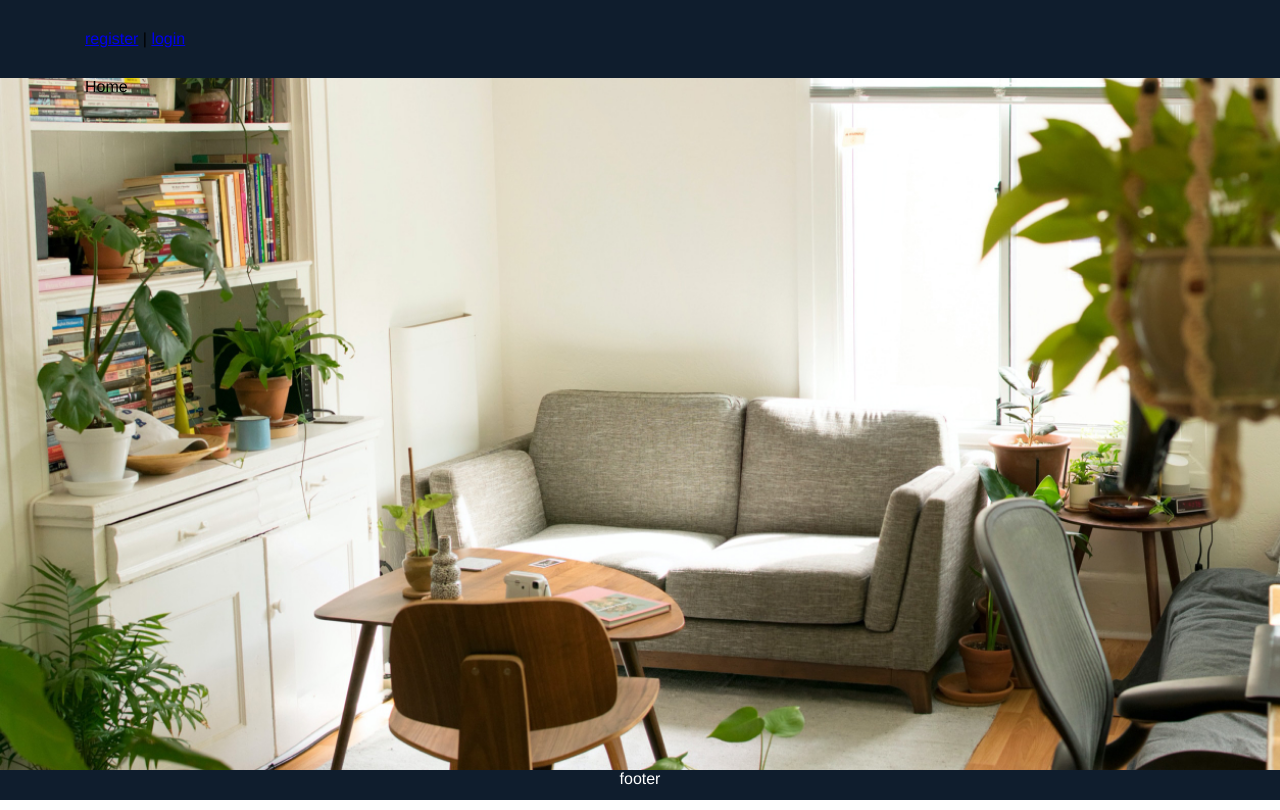
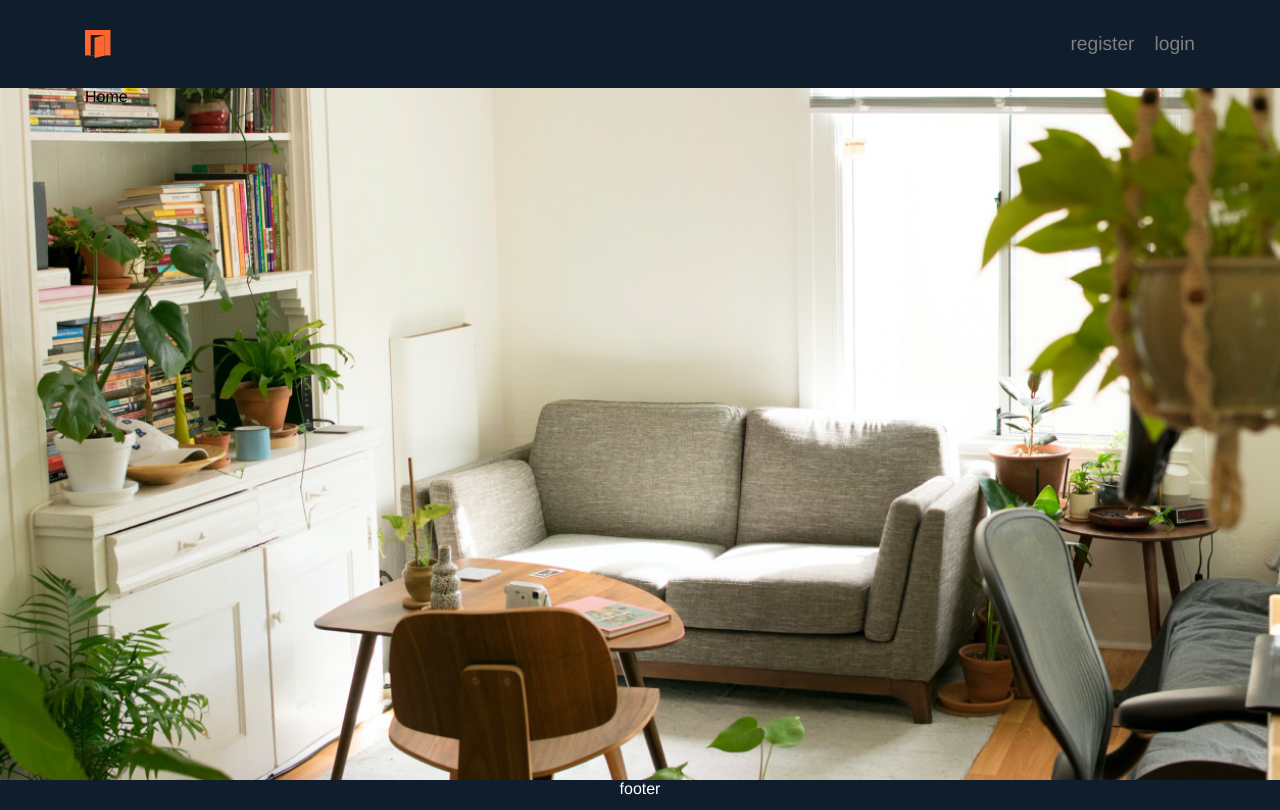
Before and after one commit to Dmytro-Chernomord/vue-apartment, a Vue app: page / in a window 1280 px wide. Built offline with nearby package versions, Linux system fonts and the light colour scheme.

Commit message:
header position

```diff
--- a/src/App.vue
+++ b/src/App.vue
@@ -1,9 +1,6 @@
 <template>
   <div id="app">
-    <Header>
-      <router-link to="/register">register</router-link> |
-      <router-link to="/login">login</router-link>
-    </Header>
+    <Header />
     <Layout :background="isAuth ? '' : background">
       <router-view />
     </Layout>
--- a/src/components/Header.vue
+++ b/src/components/Header.vue
@@ -1,14 +1,21 @@
 <template>
   <div class="header">
     <header class="header-container">
+      <img :src="logo" alt="logo" />
       <slot></slot>
+      <div class="links">
+        <router-link to="/register">register</router-link>
+        <router-link to="/login">login</router-link>
+      </div>
     </header>
   </div>
 </template>
 
 <script>
+import logo from "../assets/images/logo.svg";
 export default {
-  name: "Header"
+  name: "Header",
+  data: () => ({ logo })
 };
 </script>
 
@@ -18,7 +25,18 @@ export default {
   padding: 30px;
 }
 .header-container {
+  display: flex;
+  align-items: center;
+  justify-content: space-between;
   max-width: 1110px;
   margin: 0 auto;
 }
+.links > a {
+  margin-left: 20px;
+  font-size: 1.2em;
+  /* color: #fff; */
+}
+/* .links > a.router-link-exact-active {
+  color: #42b983;
+} */
 </style>
--- a/src/scss/global.scss
+++ b/src/scss/global.scss
@@ -1,3 +1,8 @@
+a{
+    color:grey;
+    text-decoration: none;
+}
+
 .router-link-exact-active {
     color: #42b983;
   }
```
Also changed, not shown: src/assets/images/logo.svg (added).
